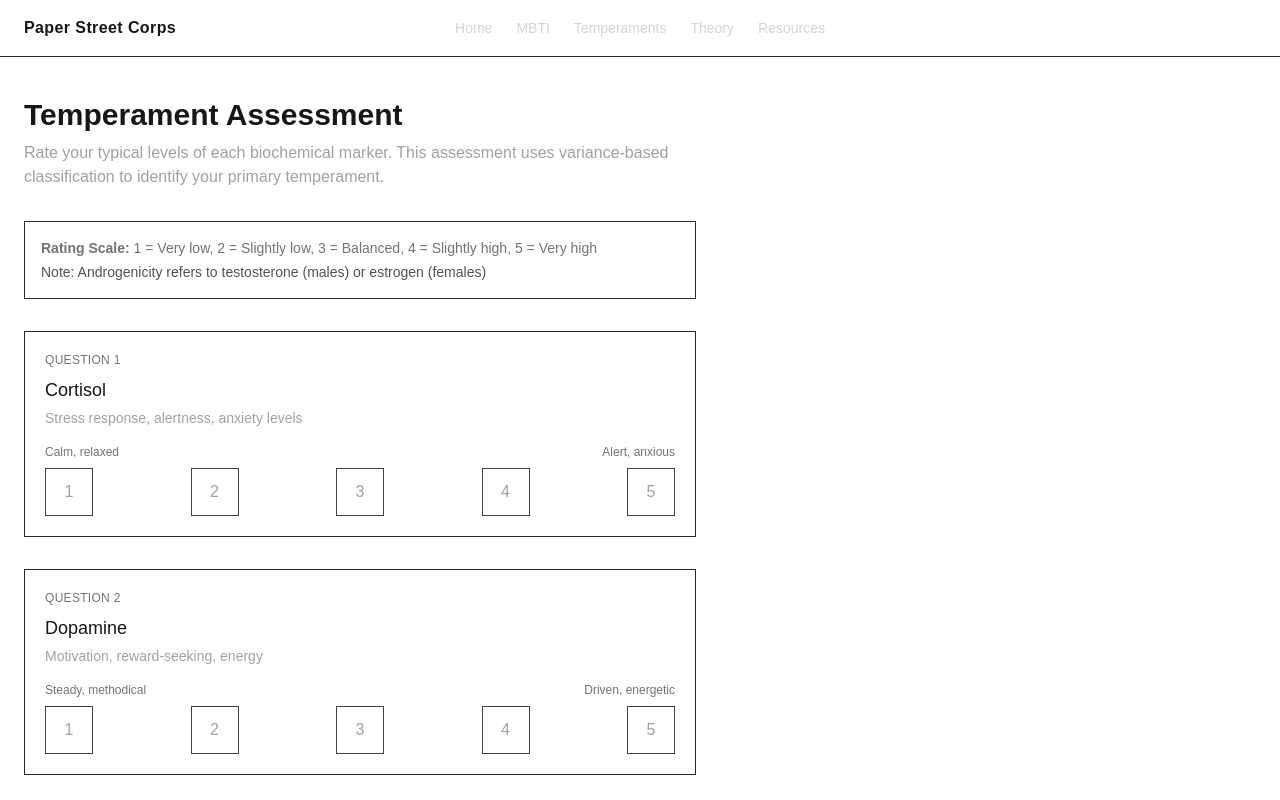
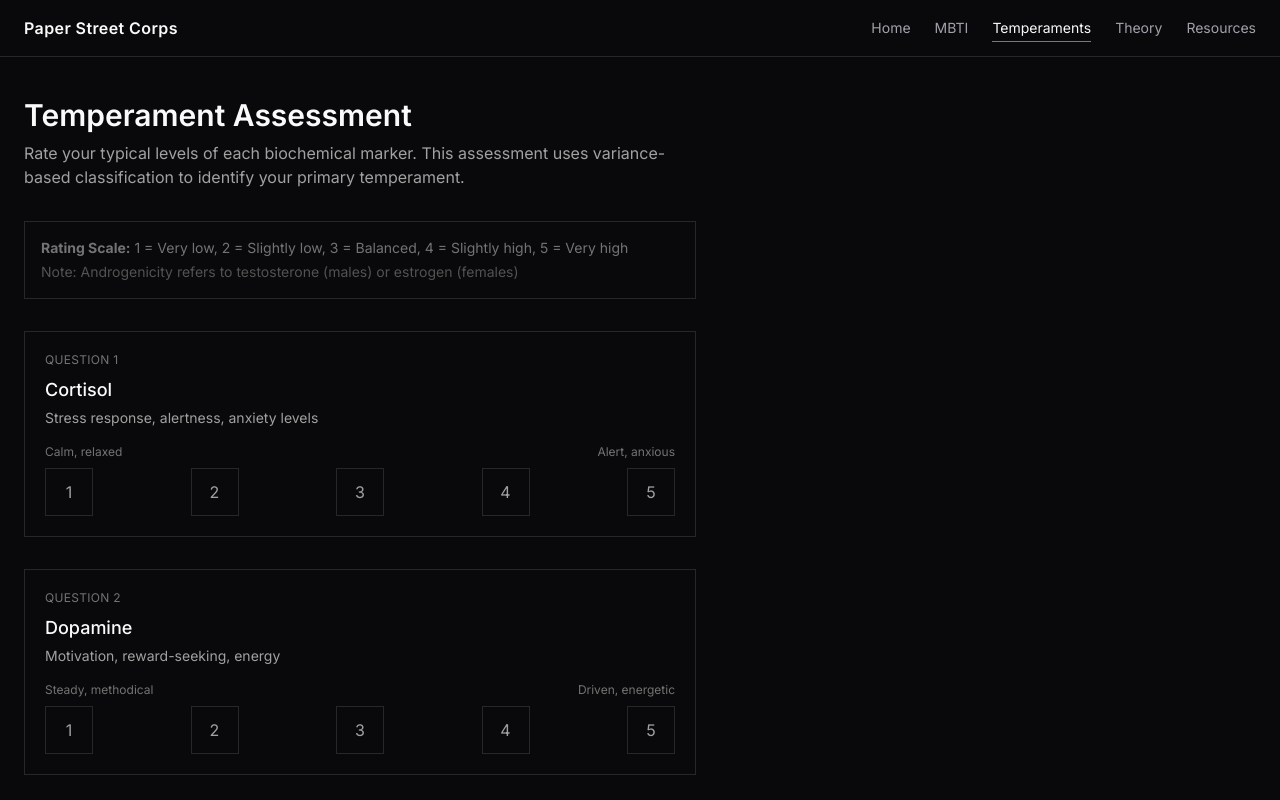
Before and after one commit to papersteetcorps/paper-street-corps, a Next.js app: page /temperaments in a window 1280 px wide. Shown: the top 800 px of the page. Built offline with nearby package versions, Linux system fonts and the light colour scheme.

Commit message:
Phase 1: design system, tokens, UI components, page transitions

```diff
--- a/package.json
+++ b/package.json
@@ -9,9 +9,12 @@
     "lint": "eslint"
   },
   "dependencies": {
+    "motion": "^12.34.2",
     "next": "16.1.1",
+    "openai": "^6.22.0",
     "react": "19.2.3",
-    "react-dom": "19.2.3"
+    "react-dom": "19.2.3",
+    "recharts": "^3.7.0"
   },
   "devDependencies": {
     "@tailwindcss/postcss": "^4",
--- a/src/app/globals.css
+++ b/src/app/globals.css
@@ -1,46 +1,107 @@
 @import "tailwindcss";
+
+@theme inline {
+  --color-background: var(--background);
+  --color-foreground: var(--foreground);
+  --color-surface-50: var(--surface-50);
+  --color-surface-100: var(--surface-100);
+  --color-surface-200: var(--surface-200);
+  --color-surface-300: var(--surface-300);
+  --color-surface-400: var(--surface-400);
+  --color-surface-500: var(--surface-500);
+  --color-surface-600: var(--surface-600);
+  --color-surface-700: var(--surface-700);
+  --color-surface-800: var(--surface-800);
+  --color-surface-900: var(--surface-900);
+  --color-accent-blue: var(--accent-blue);
+  --color-accent-purple: var(--accent-purple);
+  --color-accent-teal: var(--accent-teal);
+  --color-accent-amber: var(--accent-amber);
+  --color-accent-blue-muted: var(--accent-blue-muted);
+  --color-accent-purple-muted: var(--accent-purple-muted);
+  --color-accent-teal-muted: var(--accent-teal-muted);
+  --color-accent-amber-muted: var(--accent-amber-muted);
+  --color-muted: var(--muted);
+  --color-border: var(--border);
+  --radius-sm: 0.375rem;
+  --radius-md: 0.5rem;
+  --radius-lg: 0.75rem;
+  --radius-xl: 1rem;
+  --radius-full: 9999px;
+}
+
+:root {
+  --background: #09090b;
+  --foreground: #fafafa;
+  --surface-50: #fafafa;
+  --surface-100: #f4f4f5;
+  --surface-200: #e4e4e7;
+  --surface-300: #d4d4d8;
+  --surface-400: #a1a1aa;
+  --surface-500: #71717a;
+  --surface-600: #52525b;
+  --surface-700: #3f3f46;
+  --surface-800: #27272a;
+  --surface-900: #18181b;
+  --accent-blue: #3b82f6;
+  --accent-purple: #a855f7;
+  --accent-teal: #14b8a6;
+  --accent-amber: #f59e0b;
+  --accent-blue-muted: rgba(59, 130, 246, 0.15);
+  --accent-purple-muted: rgba(168, 85, 247, 0.15);
+  --accent-teal-muted: rgba(20, 184, 166, 0.15);
+  --accent-amber-muted: rgba(245, 158, 11, 0.15);
+  --muted: #a1a1aa;
+  --border: #27272a;
+}
 
 body {
   background: var(--background);
   color: var(--foreground);
-  font-family: Arial, Helvetica, sans-serif;
 }
 
-:root {
-  --bg: #ffffff;
-  --fg: #000000;
-  --muted: #6b7280;
-  --border: #e5e7eb;
+*,
+*::before,
+*::after {
+  border-color: var(--border);
 }
 
-html[data-theme="dark"] {
-  --bg: #000000;
-  --fg: #ffffff;
-  --muted: #a3a3a3;
-  --border: #262626;
+input[type="range"] {
+  -webkit-appearance: none;
+  appearance: none;
+  height: 6px;
+  border-radius: 9999px;
+  background: var(--surface-700);
+  outline: none;
 }
 
-html {
-  background-color: var(--bg);
-  color: var(--fg);
+input[type="range"]::-webkit-slider-thumb {
+  -webkit-appearance: none;
+  appearance: none;
+  width: 20px;
+  height: 20px;
+  border-radius: 50%;
+  background: var(--accent-blue);
+  cursor: pointer;
+  transition: transform 0.15s ease, box-shadow 0.15s ease;
 }
 
-
-:root {
-  --background: #ffffff;
-  --foreground: #171717;
+input[type="range"]::-webkit-slider-thumb:hover {
+  transform: scale(1.2);
+  box-shadow: 0 0 0 4px var(--accent-blue-muted);
 }
 
-@theme inline {
-  --color-background: var(--background);
-  --color-foreground: var(--foreground);
-  --font-sans: var(--font-geist-sans);
-  --font-mono: var(--font-geist-mono);
+input[type="range"]::-moz-range-thumb {
+  width: 20px;
+  height: 20px;
+  border-radius: 50%;
+  background: var(--accent-blue);
+  cursor: pointer;
+  border: none;
+  transition: transform 0.15s ease, box-shadow 0.15s ease;
 }
 
-@media (prefers-color-scheme: dark) {
-  :root {
-    --background: #0a0a0a;
-    --foreground: #ededed;
-  }
+input[type="range"]::-moz-range-thumb:hover {
+  transform: scale(1.2);
+  box-shadow: 0 0 0 4px var(--accent-blue-muted);
 }
--- a/src/app/layout.tsx
+++ b/src/app/layout.tsx
@@ -1,6 +1,11 @@
+import { Suspense } from "react";
+import { Inter } from "next/font/google";
 import "./globals.css";
 import Header from "@/components/Header";
 import Footer from "@/components/Footer";
+import PageTransition from "@/components/layout/PageTransition";
+
+const inter = Inter({ subsets: ["latin"] });
 
 export const metadata = {
   title: "Paper Street Corps",
@@ -14,10 +19,12 @@
 }) {
   return (
     <html lang="en" suppressHydrationWarning>
-      <body className="antialiased min-h-screen flex flex-col">
+      <body className={`${inter.className} antialiased min-h-screen flex flex-col`}>
         <Header />
         <main className="flex-1 px-6 py-10">
-          {children}
+          <Suspense fallback={null}>
+            <PageTransition>{children}</PageTransition>
+          </Suspense>
         </main>
         <Footer />
       </body>
--- a/src/components/Footer.tsx
+++ b/src/components/Footer.tsx
@@ -1,8 +1,8 @@
 export default function Footer() {
   return (
-    <footer className="border-t border-neutral-800 px-6 py-6 text-sm text-neutral-500 flex justify-between">
-      <div>© 2025 Paper Street Corps</div>
-      <div className="text-neutral-600">
+    <footer className="border-t border-surface-800 px-6 py-6 text-sm text-surface-500 flex justify-between">
+      <div>&copy; {new Date().getFullYear()} Paper Street Corps</div>
+      <div className="text-surface-600">
         Formal psychological assessments grounded in research
       </div>
     </footer>
--- a/src/components/Header.tsx
+++ b/src/components/Header.tsx
@@ -1,21 +1,114 @@
+"use client";
+
+import Link from "next/link";
+import { usePathname } from "next/navigation";
+import { useState } from "react";
+import { motion, AnimatePresence } from "motion/react";
+
+const NAV_LINKS = [
+  { href: "/", label: "Home" },
+  { href: "/mbti", label: "MBTI" },
+  { href: "/temperaments", label: "Temperaments" },
+  { href: "/theory", label: "Theory" },
+  { href: "/resources", label: "Resources" },
+];
+
 export default function Header() {
+  const pathname = usePathname();
+  const [menuOpen, setMenuOpen] = useState(false);
+
+  const isActive = (href: string) =>
+    href === "/" ? pathname === "/" : pathname.startsWith(href);
+
   return (
-    <header className="border-b border-neutral-800 px-6 py-4 flex items-center justify-between">
-      <div className="font-semibold tracking-wide">
-        Paper Street Corps
+    <header className="border-b border-surface-800 px-6 py-4">
+      <div className="flex items-center justify-between">
+        <Link href="/" className="font-semibold tracking-wide text-foreground">
+          Paper Street Corps
+        </Link>
+
+        <nav className="hidden md:flex gap-6 text-sm">
+          {NAV_LINKS.map(({ href, label }) => (
+            <Link
+              key={href}
+              href={href}
+              className={`relative transition-colors ${
+                isActive(href)
+                  ? "text-foreground"
+                  : "text-surface-400 hover:text-surface-200"
+              }`}
+            >
+              {label}
+              {isActive(href) && (
+                <motion.span
+                  layoutId="nav-underline"
+                  className="absolute -bottom-1 left-0 right-0 h-px bg-accent-blue"
+                  transition={{ duration: 0.25 }}
+                />
+              )}
+            </Link>
+          ))}
+        </nav>
+
+        <button
+          onClick={() => setMenuOpen(!menuOpen)}
+          className="md:hidden text-surface-400 hover:text-foreground transition-colors"
+          aria-label="Toggle menu"
+        >
+          <svg
+            width="24"
+            height="24"
+            viewBox="0 0 24 24"
+            fill="none"
+            stroke="currentColor"
+            strokeWidth="2"
+            strokeLinecap="round"
+            strokeLinejoin="round"
+          >
+            {menuOpen ? (
+              <>
+                <line x1="18" y1="6" x2="6" y2="18" />
+                <line x1="6" y1="6" x2="18" y2="18" />
+              </>
+            ) : (
+              <>
+                <line x1="3" y1="6" x2="21" y2="6" />
+                <line x1="3" y1="12" x2="21" y2="12" />
+                <line x1="3" y1="18" x2="21" y2="18" />
+              </>
+            )}
+          </svg>
+        </button>
       </div>
 
-      <nav className="flex gap-6 text-sm text-neutral-300">
-        <a href="/" className="hover:text-white">Home</a>
-        <a href="/mbti" className="hover:text-white">MBTI</a>
-        <a href="/temperaments" className="hover:text-white">Temperaments</a>
-        <a href="/theory" className="hover:text-white">Theory</a>
-        <a href="/resources" className="hover:text-white">Resources</a>
-      </nav>
-
-      <div className="font-semibold tracking-wide invisible">
-        Paper Street Corps
-      </div>
+      <AnimatePresence>
+        {menuOpen && (
+          <motion.nav
+            initial={{ height: 0, opacity: 0 }}
+            animate={{ height: "auto", opacity: 1 }}
+            exit={{ height: 0, opacity: 0 }}
+            transition={{ duration: 0.2 }}
+            className="md:hidden overflow-hidden"
+          >
+            <div className="flex flex-col gap-3 pt-4 pb-2 text-sm">
+              {NAV_LINKS.map(({ href, label }) => (
+                <Link
+                  key={href}
+                  href={href}
+                  onClick={() => setMenuOpen(false)}
+                  className={`transition-colors ${
+                    isActive(href)
+                      ? "text-foreground"
+                      : "text-surface-400 hover:text-surface-200"
+                  }`}
+                >
+                  {label}
+                </Link>
+              ))}
+            </div>
+          </motion.nav>
+        )}
+      </AnimatePresence>
     </header>
   );
 }
--- /dev/null
+++ b/src/components/layout/PageTransition.tsx
@@ -0,0 +1,26 @@
+"use client";
+
+import { AnimatePresence, motion } from "motion/react";
+import { usePathname } from "next/navigation";
+
+export default function PageTransition({
+  children,
+}: {
+  children: React.ReactNode;
+}) {
+  const pathname = usePathname();
+
+  return (
+    <AnimatePresence mode="wait">
+      <motion.div
+        key={pathname}
+        initial={{ opacity: 0, y: 8 }}
+        animate={{ opacity: 1, y: 0 }}
+        exit={{ opacity: 0, y: -8 }}
+        transition={{ duration: 0.25, ease: "easeInOut" }}
+      >
+        {children}
+      </motion.div>
+    </AnimatePresence>
+  );
+}
--- /dev/null
+++ b/src/components/ui/Badge.tsx
@@ -0,0 +1,29 @@
+type BadgeColor = "blue" | "purple" | "teal" | "amber" | "neutral";
+
+const colorClasses: Record<BadgeColor, string> = {
+  blue: "bg-accent-blue-muted text-accent-blue",
+  purple: "bg-accent-purple-muted text-accent-purple",
+  teal: "bg-accent-teal-muted text-accent-teal",
+  amber: "bg-accent-amber-muted text-accent-amber",
+  neutral: "bg-surface-800 text-surface-300",
+};
+
+interface BadgeProps {
+  children: React.ReactNode;
+  color?: BadgeColor;
+  className?: string;
+}
+
+export default function Badge({
+  children,
+  color = "neutral",
+  className = "",
+}: BadgeProps) {
+  return (
+    <span
+      className={`inline-flex items-center rounded-full px-2.5 py-0.5 text-xs font-medium ${colorClasses[color]} ${className}`}
+    >
+      {children}
+    </span>
+  );
+}
--- /dev/null
+++ b/src/components/ui/Container.tsx
@@ -0,0 +1,15 @@
+interface ContainerProps {
+  children: React.ReactNode;
+  className?: string;
+}
+
+export default function Container({
+  children,
+  className = "",
+}: ContainerProps) {
+  return (
+    <div className={`mx-auto w-full max-w-4xl px-4 ${className}`}>
+      {children}
+    </div>
+  );
+}
```
Also changed, not shown: src/components/ui/Button.tsx (added, +45 -0 lines), src/components/ui/ProgressBar.tsx (added, +23 -0 lines), src/components/ui/Slider.tsx (added, +39 -0 lines), 1 other file (tests, documents, lock files or other folders).
